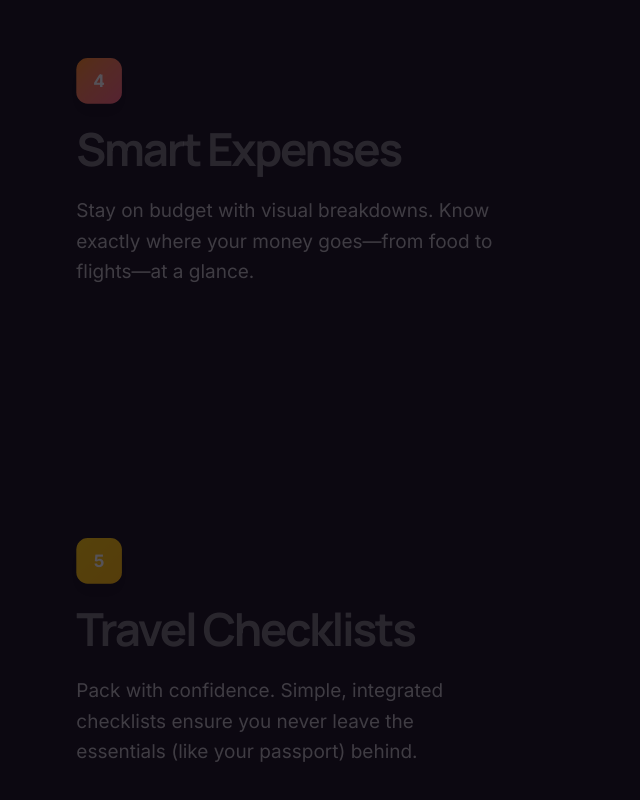
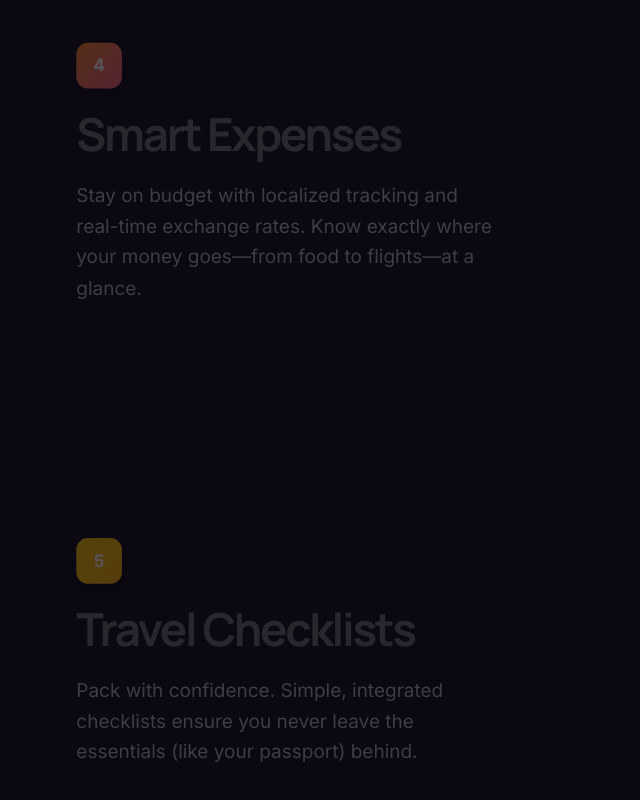
Before and after one commit to surajz12/spontane, a Next.js app: page / in a window 1280 px wide. Shown: the part 2455-3255 px from the top of the page, without its empty margins (0-640 px from the left). Built offline with nearby package versions, Linux system fonts and the light colour scheme.

Commit message:
docs: update smart expenses description to include real-time exchange rates

```diff
--- a/components/app-preview.tsx
+++ b/components/app-preview.tsx
@@ -24,7 +24,7 @@ const FEATURES = [
     },
     {
         title: "Smart Expenses",
-        description: "Stay on budget with visual breakdowns. Know exactly where your money goes—from food to flights—at a glance.",
+        description: "Stay on budget with localized tracking and real-time exchange rates. Know exactly where your money goes—from food to flights—at a glance.",
         image: "/images/screenshots/screen-1.jpg",
         color: "from-orange-400 to-rose-400"
     },
```
